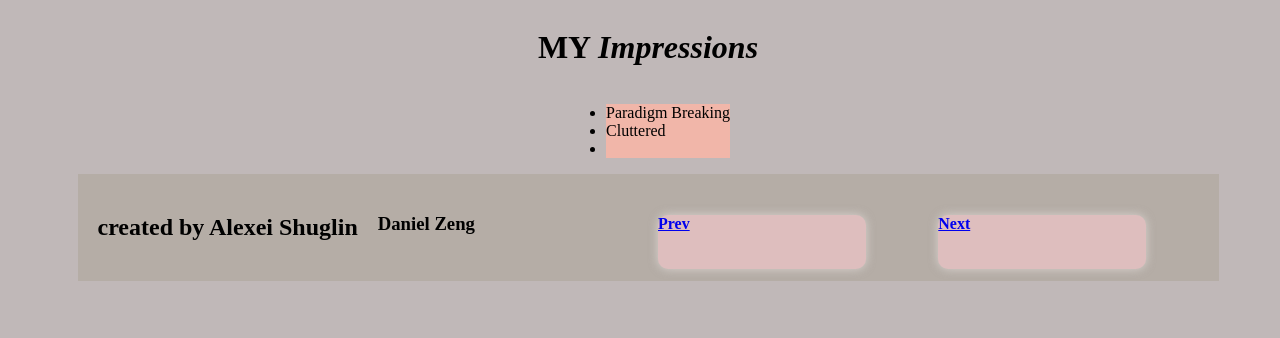
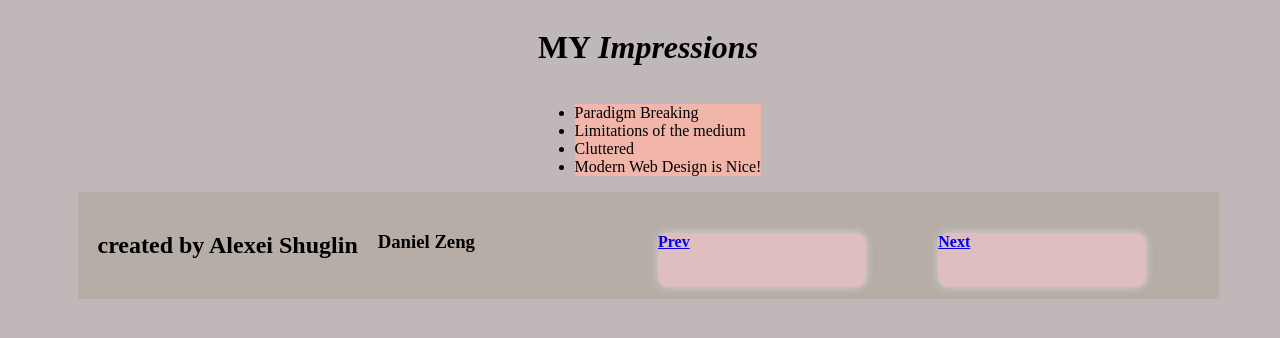
Before and after one commit to silverLogics/DM2193, a plain HTML site: page Week 9/Slides/slide4.html in a window 1280 px wide. Drawn offline with Linux system fonts and the light colour scheme.

```diff
--- a/Week 9/Slides/slide4.html
+++ b/Week 9/Slides/slide4.html
@@ -15,8 +15,9 @@
     <h1 id="rollin">MY <em>Impressions</em></h1>
     <ul>
         <li> Paradigm Breaking </li>
+        <li> Limitations of the medium </li>
         <li> Cluttered </li>
-        <li>
+        <li> Modern Web Design is Nice! </li>
     </ul>
 
     <footer>
```
